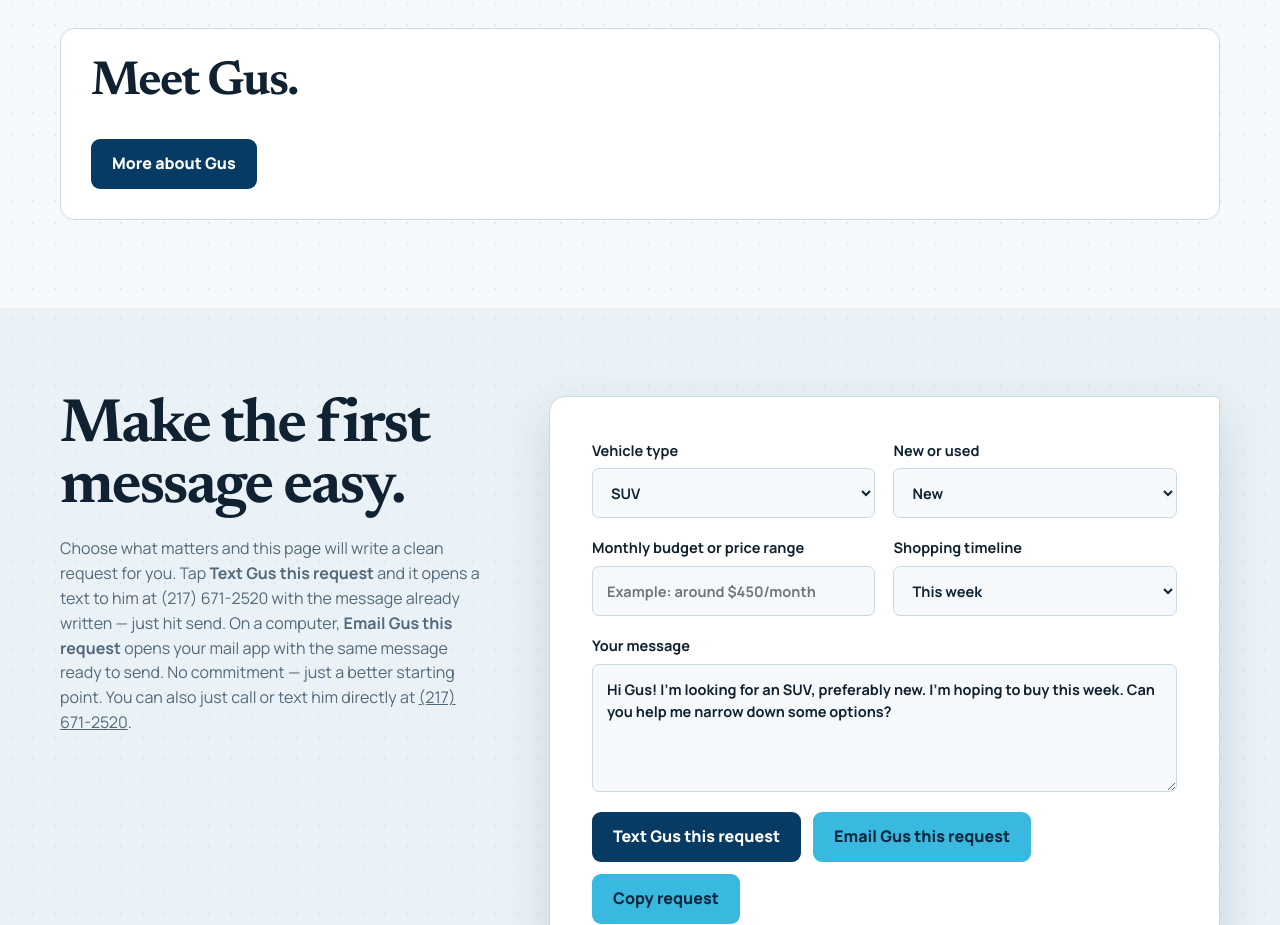
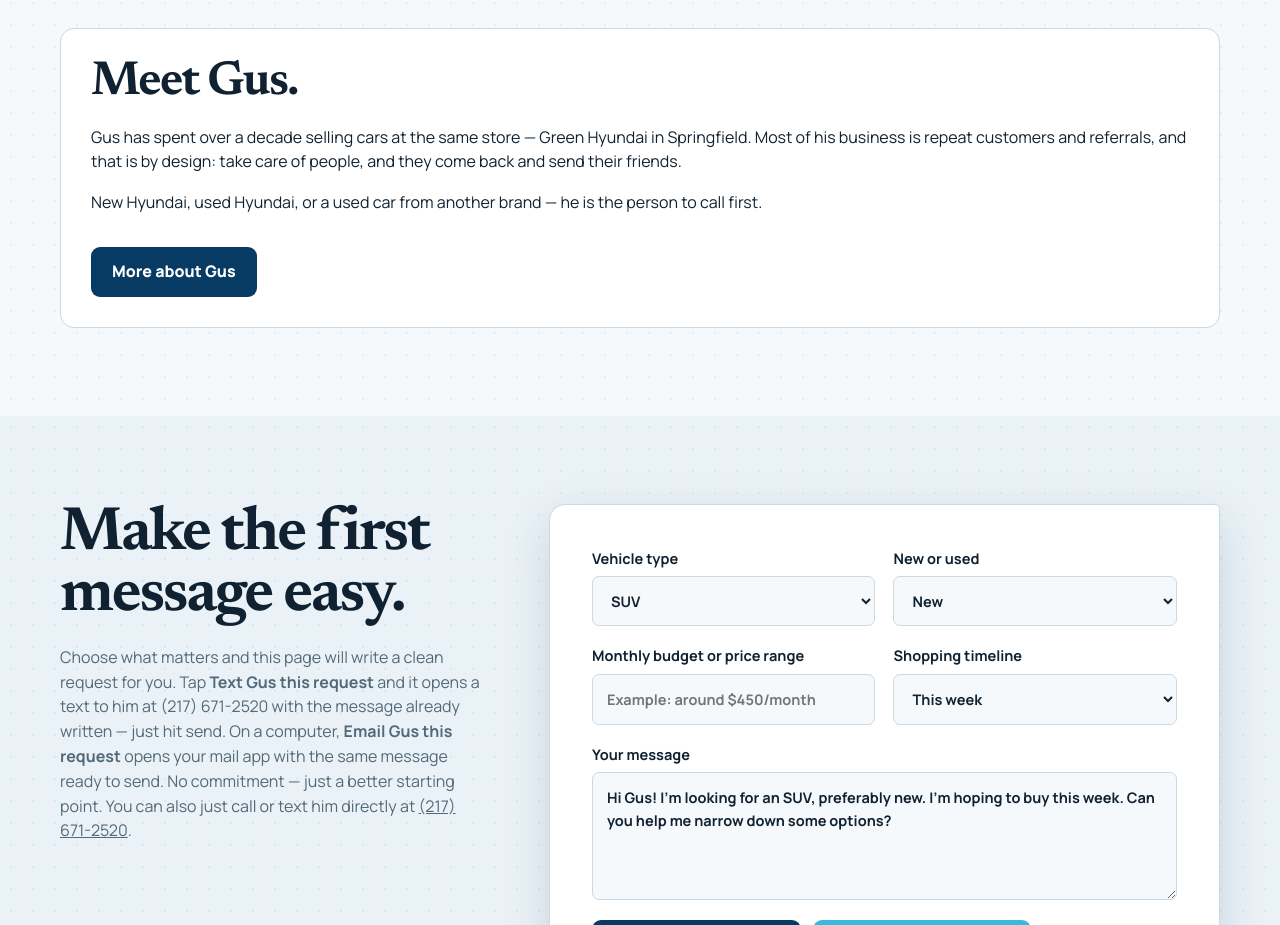
Before and after one commit to CadesLiquidation/gus-mcclellan, a plain HTML site: page index.html in a window 1280 px wide. Shown: the part 1680-2605 px from the top of the page. Drawn offline with Linux system fonts and the light colour scheme.

Commit message:
Meet Gus: restore body text, keep single About button

```diff
--- a/index.html
+++ b/index.html
@@ -68,6 +68,8 @@
       <div class="wrap">
         <div class="meet-copy">
           <h2>Meet Gus.</h2>
+          <p>Gus has spent over a decade selling cars at the same store — Green Hyundai in Springfield. Most of his business is repeat customers and referrals, and that is by design: take care of people, and they come back and send their friends.</p>
+          <p>New Hyundai, used Hyundai, or a used car from another brand — he is the person to call first.</p>
           <div class="actions">
             <a class="btn dark" href="about/">More about Gus</a>
           </div>
```
